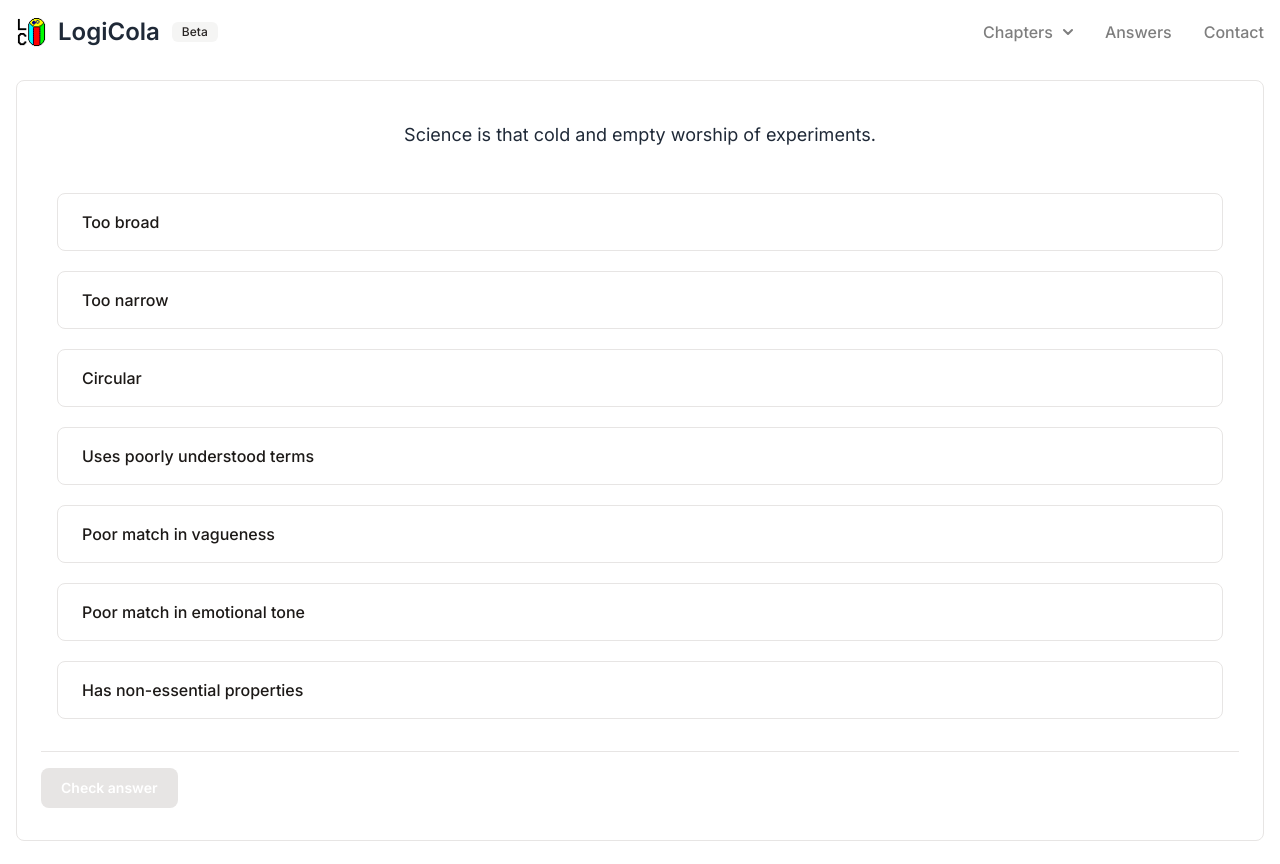
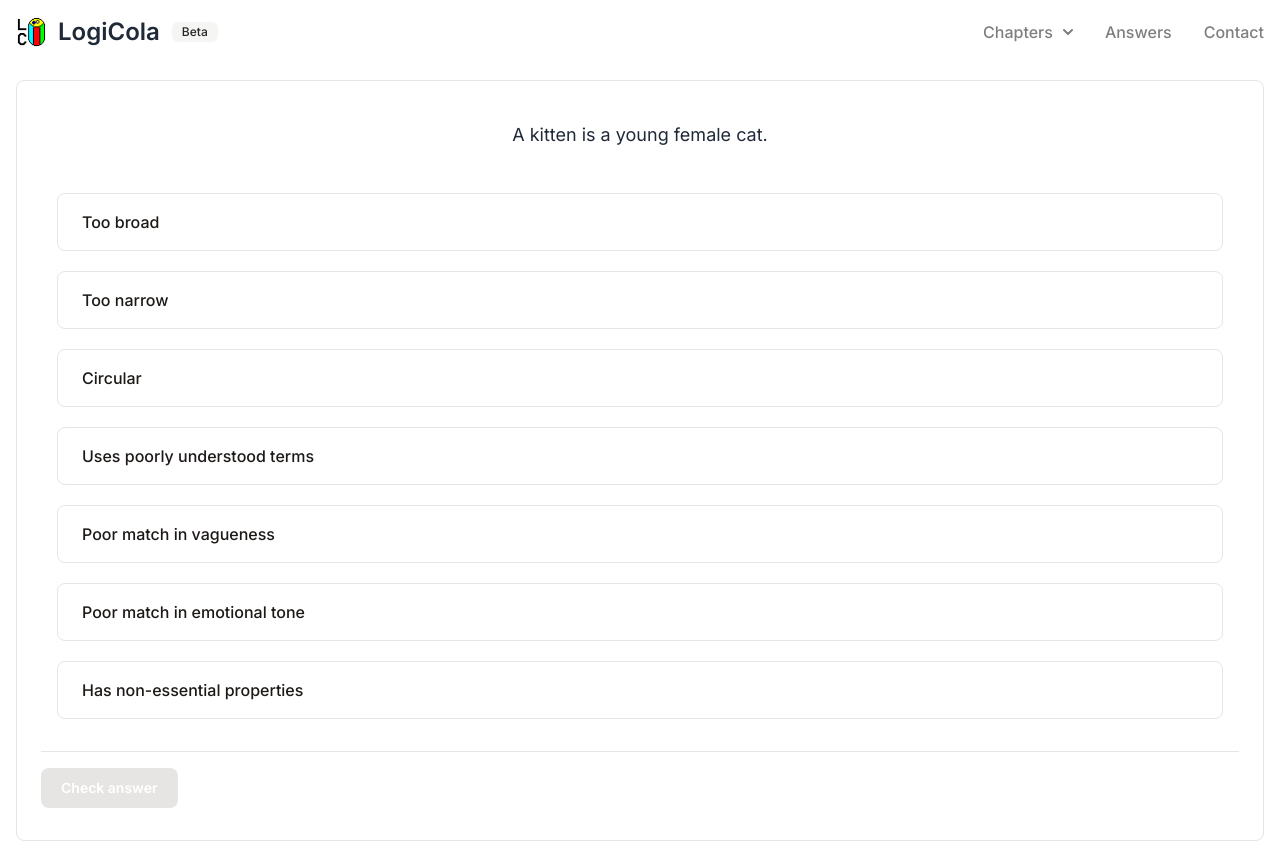
Before and after one commit to malikpiara/logicola, a Next.js app: page /informal/definitions/quiz in a window 1280 px wide. Built offline with nearby package versions, Linux system fonts and the light colour scheme.

Commit message:
Fixed bug that was preventing quiz questions from being loaded in a random order.

```diff
--- a/components/quiz.tsx
+++ b/components/quiz.tsx
@@ -80,7 +80,7 @@ const Quiz: React.FC<QuizProps> = ({
 
   const [questionOrder, setQuestionOrder] = useState<number[]>([]);
 
-  const currentQuestion = currentChapter?.questions[questionIdx];
+  const currentQuestion = currentChapter!.questions[questionOrder[questionIdx]];
 
   const handleKeyDown = (event: React.KeyboardEvent<HTMLButtonElement>) => {
     if (!currentQuestion) return;
```
